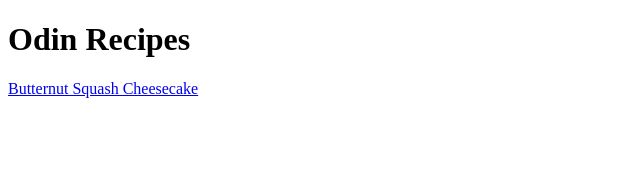
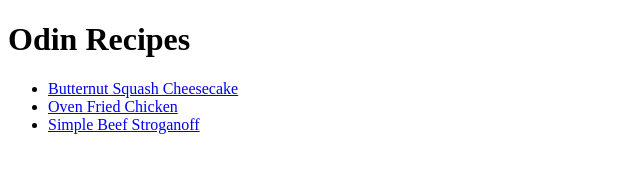
Before and after one commit to sathp31/odin-recipes, a plain HTML site: page index.html in a window 1280 px wide. Shown: the whole page, without its empty margins (0-640 px from the left). Drawn offline with Linux system fonts and the light colour scheme.

Commit message:
update index and add return to home in other pages

```diff
--- a/index.html
+++ b/index.html
@@ -6,8 +6,13 @@
     </head>
     <body>
         <h1>Odin Recipes</h1>
-        <a href="recipes/cheesecake.html">Butternut Squash Cheesecake</a>
+        <ul>
 
+
+        <li><a href="recipes/cheesecake.html">Butternut Squash Cheesecake</a></li>
+        <li><a href="recipes/chicken.html">Oven Fried Chicken</a> </li>
+        <li><a href="recipes/stroganoff.html">Simple Beef Stroganoff</a> </li>
+        </ul>
     </body>
 
 </html>
```
Also changed, not shown: recipes/cheesecake.html (+2 -0 lines), recipes/chicken.html (+1 -0 lines), recipes/stroganoff.html (+1 -0 lines).
